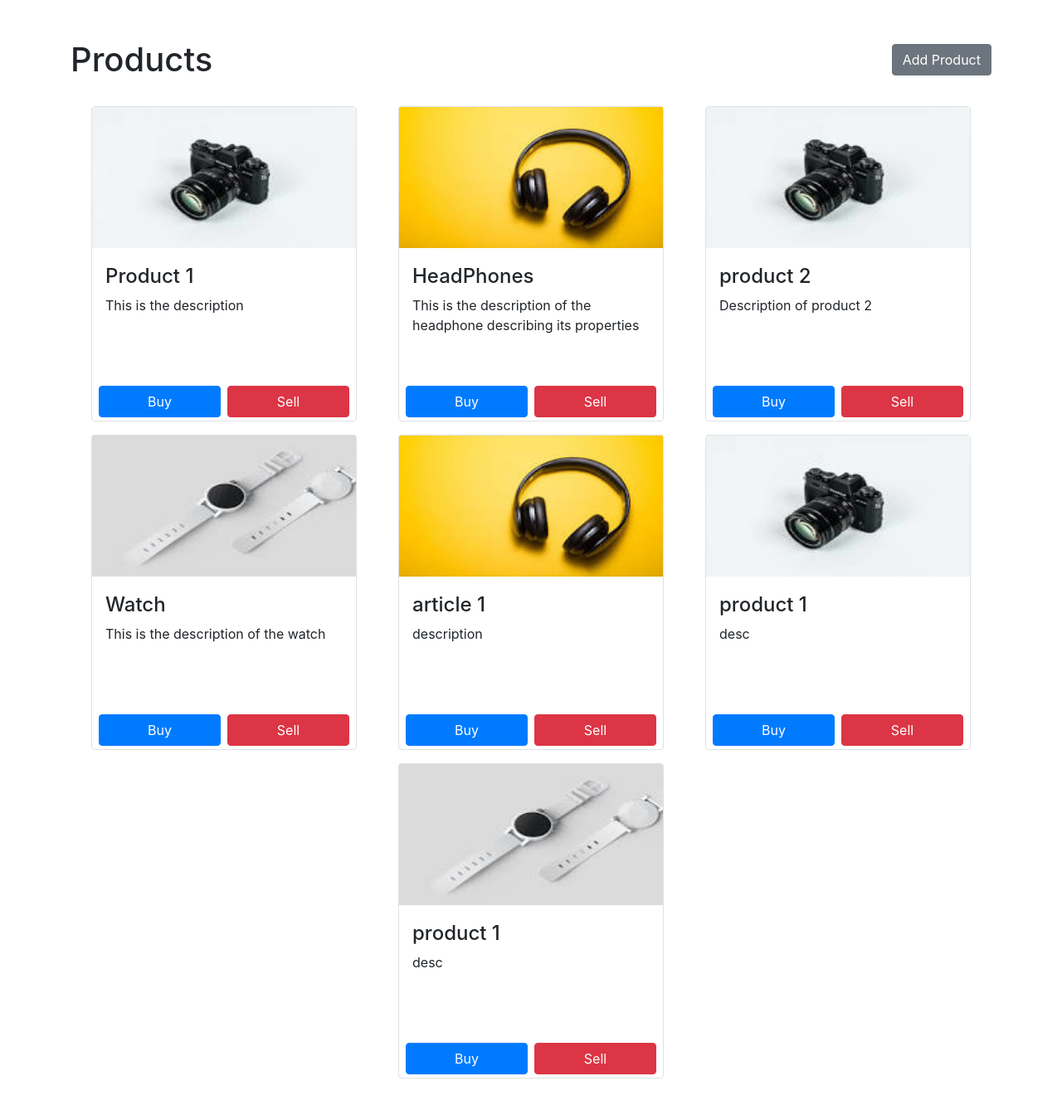
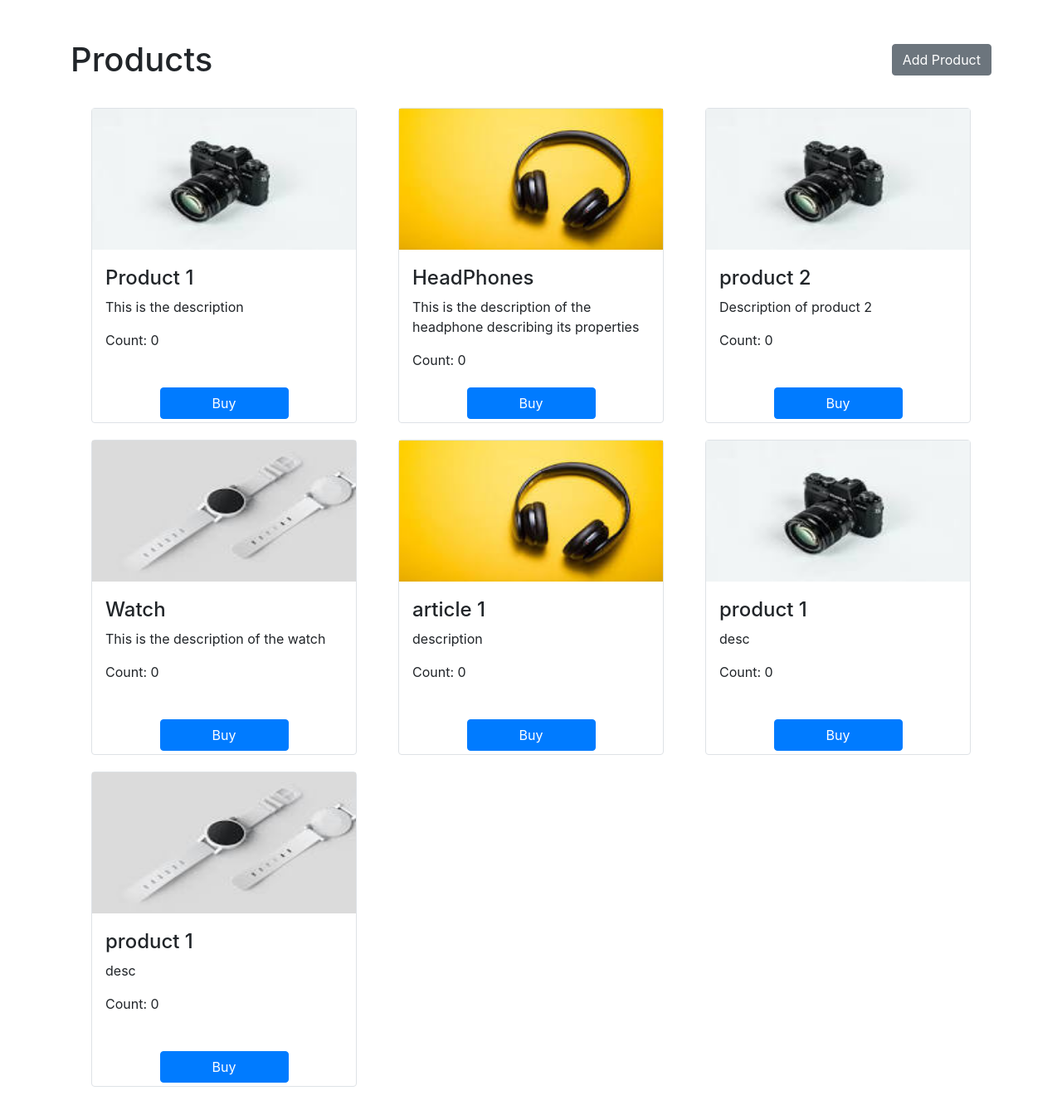
Before and after one commit to pratik-276/productstore, a Django app: page /products in a window 1280 px wide. Shown: the whole page at 83% size. Before the commit the page ends 1300 px from the top, so only its background shows below. Run offline with Django 3.2, Linux system fonts and the light colour scheme; data comes from the database, SQL or seed files in the repository; both versions use the stored data as it was after the commit; parts of the project's set-up code (start-up, migrations or seed data) failed here and were passed over; some libraries are stand-ins or nearby versions.

Commit message:
transaction and own table added

```diff
--- a/productstore/urls.py
+++ b/productstore/urls.py
@@ -11,7 +11,8 @@ urlpatterns = [
     path('signup', views.signup),
     path('productadd', views.addProduct),
     path('products', views.getproducts),
-    path('add-product', views.addProduct)
+    path('add-product', views.addProduct),
+    path('transaction', views.addtransaction)
 ]
 
 if settings.DEBUG:
--- a/productuser/models.py
+++ b/productuser/models.py
@@ -21,3 +21,21 @@ class Product(models.Model):
 
     def __str__(self):
         return self.name
+
+
+class Own(models.Model):
+    userid = models.IntegerField()
+    productid = models.IntegerField()
+    count = models.IntegerField()
+
+    def __str__(self):
+        return self.userid
+
+
+class Transaction(models.Model):
+    userid = models.IntegerField()
+    productid = models.IntegerField()
+    status = models.CharField(max_length=15)
+
+    def __str__(self):
+        return self.userid
--- a/productuser/views.py
+++ b/productuser/views.py
@@ -3,7 +3,7 @@ from django.http import JsonResponse
 from pandas.compat import StringIO
 from django.views.decorators.csrf import csrf_exempt
 import json
-from .models import ProductUser, Product
+from .models import ProductUser, Product, Own, Transaction
 from django.core.files.storage import FileSystemStorage
 from django.shortcuts import redirect
 
@@ -34,9 +34,7 @@ def signup(req):
             user = ProductUser(email=email, password=password, first_name=first_name, last_name=last_name,
                                 address=address, mobile_number=mobile_number)
             user.save()
-            return JsonResponse({
-                "message": "User creation success"
-            })
+            return redirect('/login')
         except:
             return render(req, 'signup.html', {'message': "User creation failed"})
     elif req.method == "GET":
@@ -53,7 +51,7 @@ def login(req):
             user = ProductUser.objects.get(email=email)
             if user.password != password:
                 return render(req, 'login.html', {'message': 'Password incorrect'})
-            return redirect('/products')
+            return redirect(f'/products?userid={user.id}')
         except:
             return render(req, 'login.html', {'message': "User does not exist"})
     elif req.method == "GET":
@@ -86,15 +84,55 @@ def addProduct(req):
 @csrf_exempt
 def getproducts(req):
     if req.method == "GET":
+        userid = req.GET.get('userid')
         products = Product.objects.all()
         fetched_products = []
         for product in products:
+            own_count = 0
+            try:
+                own = Own.objects.get(userid=int(userid), productid=product.id)
+                own_count = own.count
+            except:
+                pass
             temp = {
+                "id": product.id,
                 "name": product.name,
                 "link": product.link.name,
-                "description": product.description
+                "description": product.description,
+                "count": own_count
             }
             fetched_products.append(temp)
         return render(req, 'products.html', {
             "products": fetched_products
         })
+
+
+@csrf_exempt
+def addtransaction(req):
+    if req.method == "GET":
+        userid = req.GET.get('uid')
+        productid = req.GET.get('pid')
+        status = req.GET.get('status')
+
+        try:
+            transaction = Transaction(userid=int(userid), productid=int(productid), status=status)
+            transaction.save()
+
+            try:
+                own = Own.objects.get(userid=int(userid), productid=int(productid))
+                if status == "buy":
+                    own.count += 1
+                else:
+                    if own.count > 0:
+                        own.count -= 1
+                own.save()
+            except:
+                try:
+                    own = Own(userid=int(userid), productid=int(productid), count=1)
+                    own.save()
+                except:
+                    print("Saving own failed")
+        except:
+            print("Saving Transaction Failed")
+
+        return redirect(f'/products?userid={userid}')
--- a/templates/products.html
+++ b/templates/products.html
@@ -15,22 +15,37 @@
       </div>
     <div class="d-flex flex-row flex-wrap">
         {% for product in products %}
-            <div class="d-flex flex-column justify-content-between border rounded mx-auto my-2 pb-1"
-                 style="height: 380px; width: 320px;">
+            <div class="d-flex flex-column justify-content-between border rounded pb-1"
+                 style="height: 380px; width: 320px;margin: 10px 25px;">
+<!--                <span class="bg-white p-1 mb-0 text-center ml-auto"-->
+<!--                   style="border-radius: 50%; position: relative; z-index: 2; width: 30px; height: 30px; bottom: 10px">-->
+<!--                    {{product.count}}-->
+<!--                </span>-->
                 <div>
                     <img src="/media/{{product.link}}" class="w-100" style="height: 170px;" />
                     <div class="p-3" style="height: 160px; overflow: hidden;">
                         <h4 class="mt-1">{{product.name}}</h4>
                         <p class="mt-2">{{product.description}}</p>
+                        <p class="mt-2">Count: {{product.count}}</p>
                     </div>
                 </div>
-                <div class="d-flex px-1">
-                    <button class="btn btn-primary w-50 mx-1">Buy</button>
-                    <button class="btn btn-danger w-50 mx-1">Sell</button>
+                <div class="d-flex justify-content-center px-1">
+                    <button class="btn btn-primary w-50 mx-1" onclick="transact({{product.id}}, 'buy')">Buy</button>
+                    {% if product.count > 0 %}
+                        <button class="btn btn-danger w-50 mx-1" onclick="transact({{product.id}}, 'sell')">Sell</button>
+                    {% endif %}
                 </div>
             </div>
         {% endfor %}
     </div>
   </div>
+<script>
+    function transact(productid, status){
+        const params = new URLSearchParams(document.location.search);
+        const userid = params.get("userid");
+        console.log(userid, productid, status);
+        window.location.replace("http://127.0.0.1:8000/transaction?uid="+userid+"&pid="+productid+"&status="+status);
+    }
+</script>
 </body>
 </html>
```
Also changed, not shown: db.sqlite3, media/images/camera_Z1BmMy5.jpg (added), media/images/headphone_8Duws7f.jpg (added), media/images/watch_lwmfQLY.jpg (added), productuser/migrations/0004_own_transaction.py (added).
